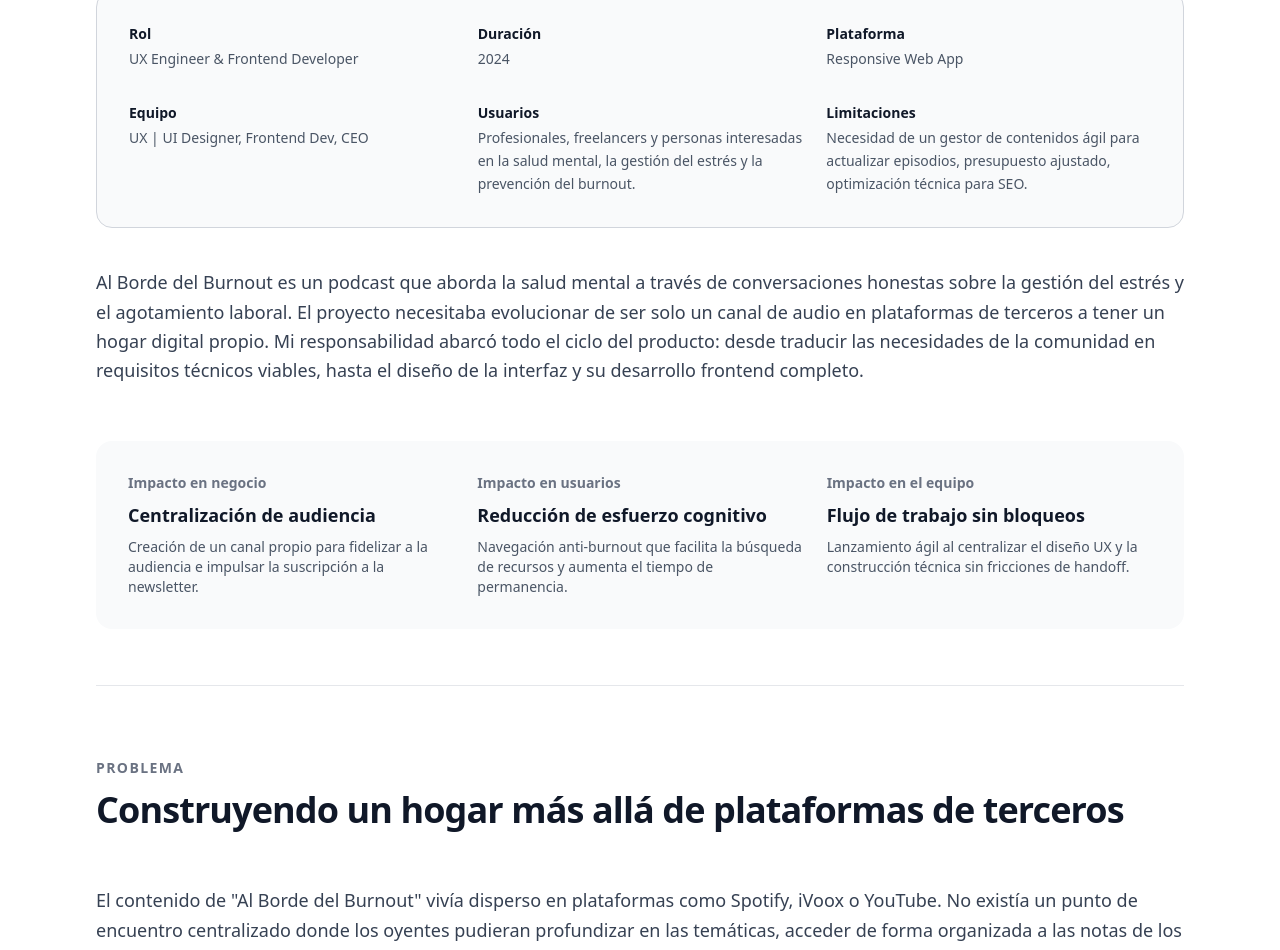
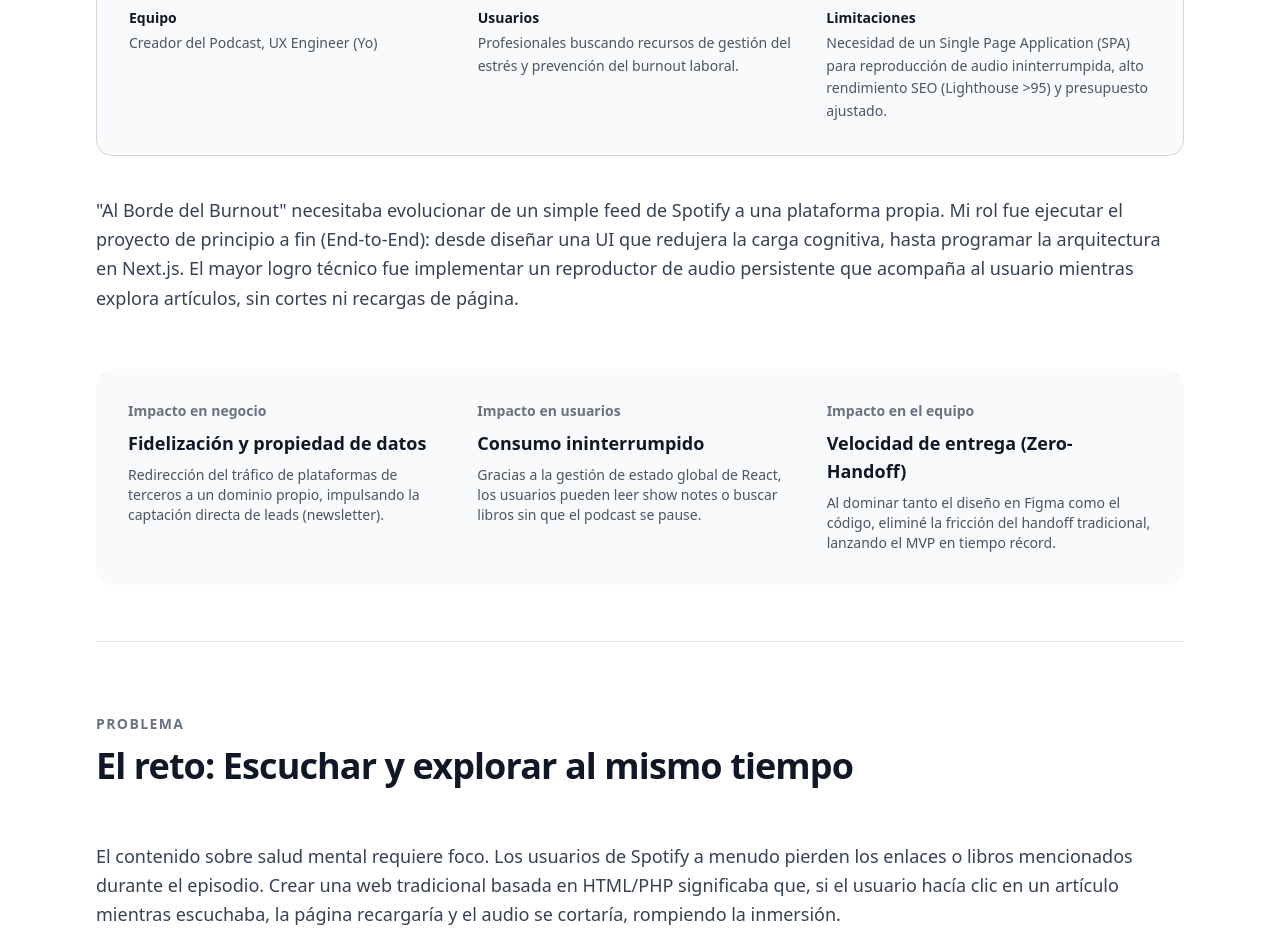
Before and after one commit to trosdesuru/project-page, a Next.js app: page / in a window 1280 px wide. Shown: the part 840-1790 px from the top of the page. Built offline with nearby package versions, Linux system fonts and the light colour scheme.

Commit message:
mod:data entry

```diff
--- a/src/data/projectData.ts
+++ b/src/data/projectData.ts
@@ -2,219 +2,195 @@ import { CaseStudyProps } from '@/lib/types';
 
 export const projectData: CaseStudyProps = {
   client: 'Al Borde del Burnout',
-  title: 'Diseñando un santuario digital para la salud mental',
+  title: 'Diseñando un santuario digital con Next.js',
   shortDescription:
-    'Diseño y desarrollo de la plataforma web oficial para el podcast "Al Borde del Burnout", creando un espacio accesible y libre de fricciones que centraliza el contenido, fomenta la comunidad y ofrece recursos para la gestión del estrés.',
+    'Estrategia UX y desarrollo Frontend (React/Next.js) para un ecosistema de salud mental. Implementé una arquitectura sin recargas de página que mantiene el estado global del reproductor de audio, garantizando fricción cero al usuario.',
   tags: [
-    'End-to-end UX/UI',
-    'Desarrollo Frontend',
+    'UX Engineering',
+    'Frontend (Next.js)',
+    'Global State Management',
     'Salud Digital',
-    'Estrategia de Producto',
   ],
 
   heroImage: {
     src: '/images/group-mac-iphone.png',
-    alt: 'Vista principal de la plataforma web Al Borde del Burnout',
+    alt: 'Plataforma web Al Borde del Burnout responsiva',
   },
 
   metadata: {
-    role: 'UX Engineer & Frontend Developer',
-    timeline: '2024',
-    platform: 'Responsive Web App',
-    team: 'UX | UI Designer, Frontend Dev, CEO',
+    role: 'UX Engineer (End-to-End)',
+    timeline: '2 meses - 2024',
+    platform: 'Web App (Next.js, TypeScript, Tailwind)',
+    team: 'Creador del Podcast, UX Engineer (Yo)',
     users:
-      'Profesionales, freelancers y personas interesadas en la salud mental, la gestión del estrés y la prevención del burnout.',
+      'Profesionales buscando recursos de gestión del estrés y prevención del burnout laboral.',
     constraints:
-      'Necesidad de un gestor de contenidos ágil para actualizar episodios, presupuesto ajustado, optimización técnica para SEO.',
+      'Necesidad de un Single Page Application (SPA) para reproducción de audio ininterrumpida, alto rendimiento SEO (Lighthouse >95) y presupuesto ajustado.',
   },
   introduction:
-    'Al Borde del Burnout es un podcast que aborda la salud mental a través de conversaciones honestas sobre la gestión del estrés y el agotamiento laboral. El proyecto necesitaba evolucionar de ser solo un canal de audio en plataformas de terceros a tener un hogar digital propio. Mi responsabilidad abarcó todo el ciclo del producto: desde traducir las necesidades de la comunidad en requisitos técnicos viables, hasta el diseño de la interfaz y su desarrollo frontend completo.',
+    '"Al Borde del Burnout" necesitaba evolucionar de un simple feed de Spotify a una plataforma propia. Mi rol fue ejecutar el proyecto de principio a fin (End-to-End): desde diseñar una UI que redujera la carga cognitiva, hasta programar la arquitectura en Next.js. El mayor logro técnico fue implementar un reproductor de audio persistente que acompaña al usuario mientras explora artículos, sin cortes ni recargas de página.',
 
   outcomes: {
     business: {
-      title: 'Centralización de audiencia',
+      title: 'Fidelización y propiedad de datos',
       description:
-        'Creación de un canal propio para fidelizar a la audiencia e impulsar la suscripción a la newsletter.',
+        'Redirección del tráfico de plataformas de terceros a un dominio propio, impulsando la captación directa de leads (newsletter).',
     },
     users: {
-      title: 'Reducción de esfuerzo cognitivo',
+      title: 'Consumo ininterrumpido',
       description:
-        'Navegación anti-burnout que facilita la búsqueda de recursos y aumenta el tiempo de permanencia.',
+        'Gracias a la gestión de estado global de React, los usuarios pueden leer show notes o buscar libros sin que el podcast se pause.',
     },
     team: {
-      title: 'Flujo de trabajo sin bloqueos',
+      title: 'Velocidad de entrega (Zero-Handoff)',
       description:
-        'Lanzamiento ágil al centralizar el diseño UX y la construcción técnica sin fricciones de handoff.',
+        'Al dominar tanto el diseño en Figma como el código, eliminé la fricción del handoff tradicional, lanzando el MVP en tiempo récord.',
     },
   },
 
   problem: {
-    subtitle: 'Construyendo un hogar más allá de plataformas de terceros',
+    subtitle: 'El reto: Escuchar y explorar al mismo tiempo',
     context: [
-      'El contenido de "Al Borde del Burnout" vivía disperso en plataformas como Spotify, iVoox o YouTube. No existía un punto de encuentro centralizado donde los oyentes pudieran profundizar en las temáticas, acceder de forma organizada a las notas de los programas, o conectar más estrechamente con la marca a través de la newsletter y recursos adicionales.',
+      'El contenido sobre salud mental requiere foco. Los usuarios de Spotify a menudo pierden los enlaces o libros mencionados durante el episodio. Crear una web tradicional basada en HTML/PHP significaba que, si el usuario hacía clic en un artículo mientras escuchaba, la página recargaría y el audio se cortaría, rompiendo la inmersión.',
     ],
     challenge:
-      'Diseñar y desarrollar desde cero una plataforma web que transmitiera calma y claridad, estructurando un catálogo creciente de episodios y recursos sin abrumar visualmente a un usuario que busca reducir su nivel de estrés.',
+      'Construir una arquitectura Frontend robusta que permitiera navegación asíncrona fluida, combinada con un diseño de interfaz que transmitiera calma absoluta y redujera el ruido visual.',
     successCriteria: [
-      'Lanzamiento de una arquitectura de información clara que permitiera categorizar y reproducir episodios directamente en la web.',
-      'Alcanzar una puntuación de accesibilidad web superior al 95% en Lighthouse.',
-      'Lograr una conversión fluida de visitantes a suscriptores de la newsletter.',
+      'Implementación de reproductor global persistente mediante React Context.',
+      'Rendimiento impecable: Puntuación de accesibilidad web y performance superior al 95% en Lighthouse.',
+      'Diseño responsivo optimizado para una audiencia 90% Mobile-first.',
     ],
     image: {
       src: '/images/spotify.png',
-      alt: 'Dispersión de plataformas vs plataforma centralizada',
+      alt: 'Dispersión de plataformas',
       caption:
-        'El reto: Unificar un ecosistema disperso en un solo santuario digital',
+        'Unificando el contenido de audio y texto mediante tecnología SPA moderna.',
     },
   },
 
   research: {
-    subtitle: 'Entendiendo la carga cognitiva de nuestra audiencia',
+    subtitle: 'Arquitectura y reducción de carga cognitiva',
     steps: [
       {
-        id: '00',
-        title: 'Objetivos de investigación',
+        id: '01',
+        title: 'Análisis de interacciones de estado persistente',
         items: [
-          'Comprender cómo consumen contenido digital las personas interesadas en el bienestar mental.',
-          'Definir la arquitectura óptima para que la web actúe como una herramienta de apoyo, no como una carga adicional.',
-        ],
-      },
-      {
-        id: '01',
-        title: 'Revisión heurística y análisis competitivo',
-        items: [
-          'Auditoría de los canales actuales del podcast y análisis de otros creadores de contenido del sector de la salud mental.',
+          'Investigación de patrones de navegación en aplicaciones como Spotify Web o SoundCloud para replicar la persistencia del reproductor en Next.js.',
         ],
       },
       {
         id: '02',
-        title: 'Feedback de usuarios y mercado',
+        title: 'Mapeo de Rutas y SEO Dinámico',
         items: [
-          'Análisis del feedback de la audiencia en redes sociales para descubrir carencias como por ejemplo, la necesidad de enlaces rápidos a libros recomendados en los episodio).',
+          'Definición de rutas dinámicas [slug] para permitir indexación SEO de cada episodio individual sin perder los beneficios de una aplicación cliente.',
         ],
       },
       {
         id: '03',
-        title: 'Mapeo de la experiencia',
+        title: 'Diseño para la fatiga mental',
         items: [
-          'Mapeo del recorrido del oyente: desde que descubre un clip en redes sociales y escucha el audio, hasta que busca la web para suscribirse.',
-        ],
-      },
-      {
-        id: '04',
-        title: 'Definición y priorización',
-        items: [
-          'Priorización de un MVP centrado en 3 pilares: episodios accesibles, página "About" para humanizar el proyecto, y acceso directo a la comunidad.',
+          'Auditoría visual del sector de salud mental: descarte de animaciones agresivas o pop-ups, apostando por un diseño brutalista suave y mucho espacio en blanco.',
         ],
       },
     ],
     image: {
       src: '/images/research-square.png',
-      alt: 'Mapeo de experiencia de usuario',
+      alt: 'Arquitectura de rutas',
       caption:
-        'Mapeando el recorrido del oyente desde el descubrimiento hasta la fidelización',
+        'Mapeando la persistencia de componentes a través del routing de Next.js.',
     },
   },
 
   definition: {
-    subtitle:
-      'Acortando la brecha entre una UI calmada y requisitos técnicos robustos',
+    subtitle: 'Definiendo la base técnica del proyecto',
     context: [
-      'La transición de los wireframes a los requisitos técnicos fue directa; cada componente fue diseñado pensando en su inmediata implementación en Wordpress con HTML/CSS y algo de PHP, asegurando un desarrollo veloz y sin sorpresas tecnológicas.',
+      'La transición del concepto visual al código fue directa. Diseñé los componentes en Figma pensando estrictamente en su equivalencia en Tailwind CSS y TypeScript, garantizando que lo diseñado era 100% programable de forma nativa.',
     ],
     scope: [
-      'Navegación anti-burnout: Uso extensivo del espacio en blanco y reducción al mínimo de elementos distractores o pop-ups agresivos.',
-      'Reproductor integrado: Funcionalidad para escuchar episodios en la misma página mientras se leen las show notes.',
-      'Fundación accesible: Wireframes diseñados estrictamente bajo criterios de Web Accessibility.',
+      'Reproductor Global: Componente renderizado fuera del Layout principal para evitar desmontajes.',
+      'Tipado estricto (TypeScript): Asegurar que los datos de los episodios (título, URL del audio, metadata) fluyan sin errores desde el CMS.',
+      'Accesibilidad semántica: Uso correcto de etiquetas ARIA y contrastes verificados para lectores de pantalla.',
     ],
     image: {
       src: '/images/wireframe-mac.png',
-      alt: 'Wireframes y requisitos técnicos',
-      caption: 'Definiendo componentes escalables listos para React',
-    },
-    bottomImage: {
-      src: '/images/wireframe-mac.png',
-      alt: 'Detalle UI cuadrado',
+      alt: 'Wireframes técnicos y componentes',
+      caption: 'Traduciendo Wireframes directamente a Componentes de React funcionales.',
     },
   },
 
   iterativeProcess: {
-    subtitle: 'Diseñando para la accesibilidad y la resonancia emocional',
+    subtitle: 'Prototipado en código real',
     highFidelity: [
-      'Desarrollo de un sistema de diseño propio en Figma.',
-      'Selección de una paleta de colores y tipografías que evitasen la fatiga visual, transmitiendo la honestidad y transparencia que caracterizan al podcast.',
+      'En lugar de hacer infinitas iteraciones en Figma, pasé rápidamente a programar prototipos interactivos funcionales en el navegador.',
+      'Esto permitió probar la verdadera latencia de carga de los audios y ajustar el diseño de los "Loading States" y Skeleton loaders de React.',
     ],
     image: {
       src: '/images/frame-group.png',
-      alt: 'Prototipos de alta fidelidad del proyecto',
+      alt: 'Estados de carga de la interfaz',
       caption:
-        'Evolución visual: De wireframes a una interfaz que transmite calma',
+        'Ajustando la experiencia del usuario basándose en latencias de red reales.',
     },
     testing: [
-      'Pruebas de usabilidad focalizadas en dispositivos móviles, dado que la inmensa mayoría de la audiencia de podcasts navega desde sus smartphones.',
-      'Iteraciones en el prototipo para mejorar el tamaño de las áreas de interacción (botones, controles de audio) y asegurar una lectura cómoda.',
+      'Pruebas de rendimiento en dispositivos móviles de gama baja para asegurar que el parsing de JavaScript no penalizaba la batería ni calentaba el dispositivo.',
     ],
   },
 
   delivery: {
-    subtitle: 'Una base escalable lista para crecer',
+    subtitle: 'Despliegue y optimización',
     delivered: [
-      'Una plataforma web completamente responsiva.',
-      'Un sistema de diseño documentado en Figma.',
-      'Código frontend implementado y optimizado para SEO y rendimiento.',
+      'Aplicación web Full-Stack desplegada en Vercel, con CI/CD automatizado.',
+      'Código modular, tipado y documentado para facilitar futuras integraciones de bases de datos o pasarelas de pago.',
     ],
     improvements: [
-      'Visibilidad: Catálogo centralizado que mejora el SEO de los episodios a través de notas indexables.',
-      'Control de la audiencia: Independencia parcial de terceros al canalizar el tráfico hacia una newsletter propia.',
-      'Experiencia unificada: Los usuarios ya no saltan entre aplicaciones para encontrar libros o enlaces mencionados.',
+      'Conversión Directa: Componentes de suscripción a la newsletter incrustados sin fricción en el hilo de lectura.',
+      'Performance: Carga inicial casi instantánea gracias al pre-renderizado de páginas estáticas (SSG) de Next.js.',
     ],
     image: {
       src: '/images/design-system.png',
-      alt: 'design system image'
-    }
+      alt: 'Librería de Componentes en React',
+    },
   },
 
   detailedOutcomes: {
-    subtitle:
-      'Desbloqueando la independencia y un camino claro para el crecimiento',
+    subtitle: 'Un activo digital robusto e independiente',
     business: {
-      title: 'Un activo digital escalable',
+      title: 'Plataforma preparada para monetización',
       description:
-        'El proyecto cuenta ahora con una plataforma propia que permite la futura integración de áreas privadas, cursos o patrocinios de manera nativa y centralizada.',
+        'Al ser dueños del código y la infraestructura, el cliente puede ahora integrar contenido premium o comunidades privadas sin pagar comisiones a terceros.',
     },
     user: {
-      title: 'Un refugio digital sin fricciones',
+      title: 'Inmersión sin barreras',
       description:
-        'La comunidad dispone de un espacio seguro, diseñado específicamente para no sobreestimular, facilitando el acceso a la información crítica para su bienestar mental.',
+        'La comunidad disfruta de una experiencia fluida, donde el diseño pasa a un segundo plano para dejar brillar al contenido de valor.',
     },
     team: {
-      title: 'Eficiencia técnica desde el diseño',
+      title: 'Sinergia Diseño-Desarrollo',
       description:
-        'La dualidad técnica y de diseño permitió priorizar el backlog de forma realista. Las decisiones de producto se tomaron sabiendo el coste de implementación, evitando rediseños de última hora.',
+        'Demostración práctica de cómo un perfil UX Engineer reduce tiempos de desarrollo, elimina malentendidos técnicos y entrega productos con un acabado visual perfecto.',
     },
     image: {
       src: '/images/group-mac-iphone.png',
-      alt: 'hero image',
-    }
+      alt: 'Muestra final del proyecto',
+    },
   },
 
   learnings: {
-    subtitle: 'Lo que este proyecto perfeccionó en mi práctica',
+    subtitle: 'La ventaja competitiva del UX Engineer',
     items: [
       {
-        title: 'Diseño para accesibilidad extrema',
+        title: 'La arquitectura es diseño',
         description:
-          'Trabajar en prevención del estrés me obligó a ser aún más estricto con la carga cognitiva, recordando que el diseño no solo debe ser estético, sino funcionalmente pacífico.',
+          'Mantener el estado de la UI (como un reproductor de audio) es una decisión puramente de Experiencia de Usuario resuelta mediante la arquitectura de software.',
       },
       {
-        title: 'El ownership end-to-end acelera la entrega',
+        title: 'Prototipar en código evita mentiras',
         description:
-          'Estar a cargo tanto de la arquitectura UX como de las líneas de código frontend demostró que eliminar las barreras entre diseño e ingeniería es la vía más rápida para construir un MVP sólido.',
+          'Figma lo aguanta todo, pero el navegador web no. Trabajar el frontend real me permitió diseñar soluciones honestas respecto a los tiempos de carga y animaciones.',
       },
       {
-        title: 'El contenido es la verdadera interfaz',
+        title: 'Accesibilidad desde la base',
         description:
-          'Aprendí que en plataformas impulsadas por creadores, el diseño debe dar un paso atrás y actuar únicamente como el escenario invisible que hace brillar al contenido.',
+          'Aprendí que la accesibilidad no se añade al final con colores de contraste; se construye desde el minuto 1 utilizando código semántico y gestionando el foco del teclado en React.',
       },
     ],
   },
```
